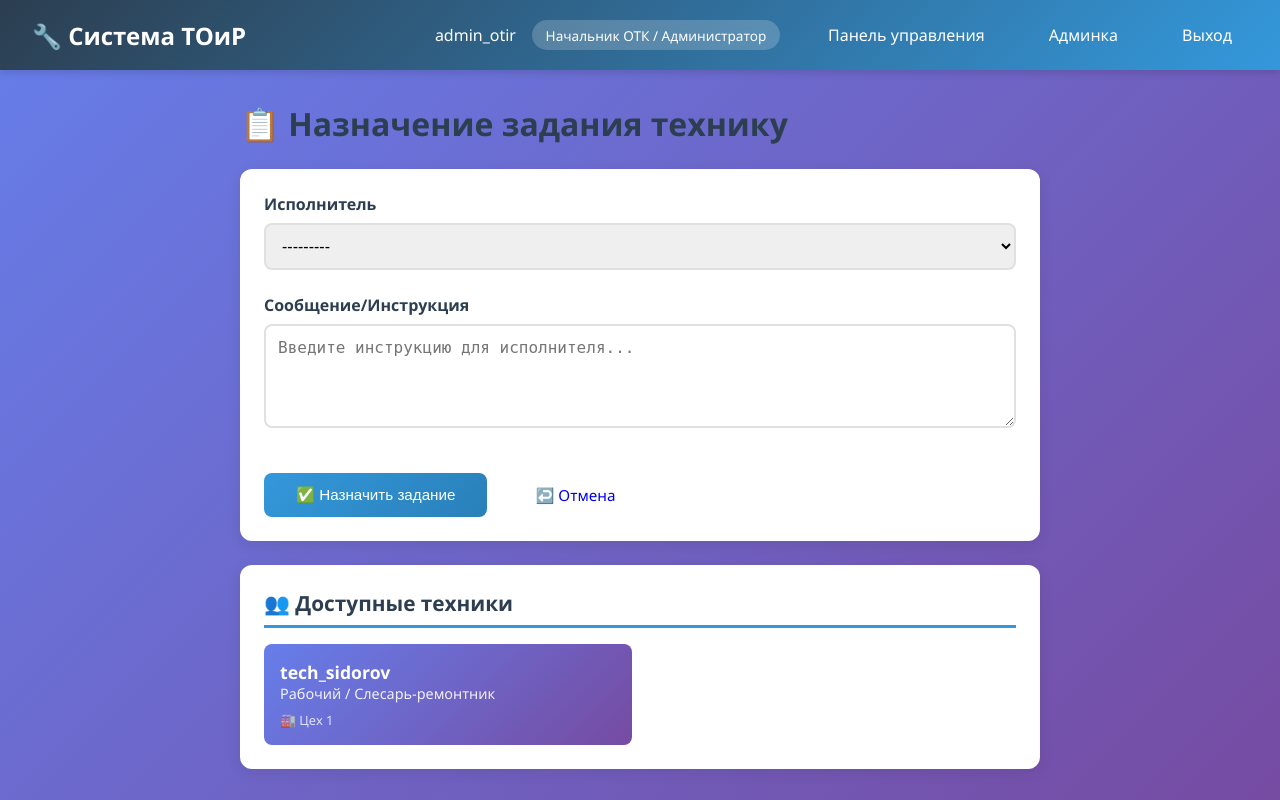
After one commit to kokochambe/prectika1, a Django app: page /workorders/admin/assign-task/ in a window 1280 px wide. The commit adds this page. Run offline with Django 5.2, Linux system fonts and the light colour scheme; a user stored in the database is signed in; data comes from the database, SQL or seed files in the repository.

Commit message:
update branch

```diff
--- /dev/null
+++ b/practica/practica123-main/templates/workorders/admin_assign.html
@@ -0,0 +1,67 @@
+{% extends 'base.html' %}
+
+{% block title %}Назначение задания технику{% endblock %}
+
+{% block content %}
+<div style="max-width: 800px; margin: 0 auto;">
+    <h1 style="margin-bottom: 1.5rem; color: #2c3e50;">📋 Назначение задания технику</h1>
+
+    <div class="card">
+        <form method="post" style="display: flex; flex-direction: column; gap: 1.5rem;">
+            {% csrf_token %}
+
+            <div>
+                <label for="{{ form.worker.id_for_label }}" style="display: block; margin-bottom: 0.5rem; font-weight: bold; color: #2c3e50;">
+                    {{ form.worker.label }}
+                </label>
+                {{ form.worker }}
+                {% if form.worker.errors %}
+                    <div style="color: #e74c3c; margin-top: 0.5rem; font-size: 0.9rem;">
+                        {{ form.worker.errors }}
+                    </div>
+                {% endif %}
+            </div>
+
+            <div>
+                <label for="{{ form.message.id_for_label }}" style="display: block; margin-bottom: 0.5rem; font-weight: bold; color: #2c3e50;">
+                    {{ form.message.label }}
+                </label>
+                {{ form.message }}
+                {% if form.message.errors %}
+                    <div style="color: #e74c3c; margin-top: 0.5rem; font-size: 0.9rem;">
+                        {{ form.message.errors }}
+                    </div>
+                {% endif %}
+            </div>
+
+            <div style="display: flex; gap: 1rem; margin-top: 1rem;">
+                <button type="submit" class="btn btn-primary" style="padding: 0.75rem 2rem;">
+                    ✅ Назначить задание
+                </button>
+                <a href="{% url 'accounts:dashboard' %}" class="btn btn-secondary" style="padding: 0.75rem 2rem;">
+                    ↩️ Отмена
+                </a>
+            </div>
+        </form>
+    </div>
+
+    <div class="card" style="margin-top: 1.5rem;">
+        <h2 style="color: #2c3e50; margin-bottom: 1rem;">👥 Доступные техники</h2>
+        <div style="display: grid; grid-template-columns: repeat(auto-fill, minmax(250px, 1fr)); gap: 1rem;">
+            {% for tech in technicians %}
+            <div style="background: linear-gradient(135deg, #667eea 0%, #764ba2 100%); padding: 1rem; border-radius: 8px; color: white;">
+                <div style="font-weight: bold; font-size: 1.1rem;">{{ tech.username }}</div>
+                <div style="opacity: 0.9; font-size: 0.9rem;">{{ tech.get_role_display }}</div>
+                {% if tech.department %}
+                <div style="opacity: 0.8; font-size: 0.8rem; margin-top: 0.5rem;">🏭 {{ tech.department }}</div>
+                {% endif %}
+            </div>
+            {% empty %}
+            <div style="grid-column: 1/-1; text-align: center; color: #999; padding: 2rem;">
+                Нет доступных техников
+            </div>
+            {% endfor %}
+        </div>
+    </div>
+</div>
+{% endblock %}
--- /dev/null
+++ b/practica/practica123-main/workorders/forms.py
@@ -0,0 +1,46 @@
+from django import forms
+from .models import TaskNotification, WorkOrder
+
+
+class AssignTaskForm(forms.Form):
+    """Форма для назначения задачи работнику"""
+    worker = forms.ModelChoiceField(
+        queryset=None,
+        label='Исполнитель',
+        widget=forms.Select(attrs={'class': 'form-control'})
+    )
+    message = forms.CharField(
+        label='Сообщение/Инструкция',
+        widget=forms.Textarea(attrs={'class': 'form-control', 'rows': 4, 'placeholder': 'Введите инструкцию для исполнителя...'}),
+        required=True
+    )
+
+    def __init__(self, *args, **kwargs):
+        super().__init__(*args, **kwargs)
+        # Фильтруем только техников
+        from accounts.models import User
+        self.fields['worker'].queryset = User.objects.filter(role='technician', is_active=True)
+        self.fields['worker'].label_from_instance = lambda obj: f"{obj.username} ({obj.get_role_display()})"
+
+
+class CreateWorkOrderForm(forms.ModelForm):
+    """Форма создания наряда-заказа с назначением исполнителя"""
+    class Meta:
+        model = WorkOrder
+        fields = ['equipment', 'order_type', 'priority', 'assigned_user', 'description']
+        widgets = {
+            'equipment': forms.Select(attrs={'class': 'form-control'}),
+            'order_type': forms.Select(attrs={'class': 'form-control'}),
+            'priority': forms.Select(attrs={'class': 'form-control'}),
+            'assigned_user': forms.Select(attrs={'class': 'form-control'}),
+            'description': forms.Textarea(attrs={'class': 'form-control', 'rows': 4}),
+        }
+
+    def __init__(self, *args, **kwargs):
+        super().__init__(*args, **kwargs)
+        # Фильтруем только техников для назначения
+        from accounts.models import User
+        self.fields['assigned_user'].queryset = User.objects.filter(role='technician', is_active=True)
+        self.fields['assigned_user'].label_from_instance = lambda obj: f"{obj.username} ({obj.get_role_display()})"
+        self.fields['assigned_user'].required = False
+        self.fields['assigned_user'].label = 'Назначить исполнителя (необязательно)'
--- a/practica/practica123-main/workorders/urls.py
+++ b/practica/practica123-main/workorders/urls.py
@@ -4,6 +4,7 @@ from . import views
 app_name = 'workorders'
 
 urlpatterns = [
+    path('admin/assign-task/', views.admin_assign_task, name='admin_assign_task'),
     path('notification/<int:notification_id>/accept/', views.accept_notification, name='accept_notification'),
     path('notification/<int:notification_id>/start/', views.start_notification, name='start_notification'),
     path('notification/<int:notification_id>/complete/', views.complete_notification, name='complete_notification'),
--- a/practica/practica123-main/workorders/views.py
+++ b/practica/practica123-main/workorders/views.py
@@ -3,6 +3,56 @@ from django.contrib.auth.decorators import login_required
 from django.contrib import messages
 from django.utils import timezone
 from .models import TaskNotification, WorkOrder
+from accounts.models import User
+from equipment.models import Equipment
+from .forms import AssignTaskForm, CreateWorkOrderForm
+
+
+@login_required
+def admin_assign_task(request):
+    """Администратор назначает задачу технику"""
+    if not request.user.is_admin:
+        messages.error(request, 'Доступ запрещён')
+        return redirect('accounts:dashboard')
+
+    if request.method == 'POST':
+        form = AssignTaskForm(request.POST)
+        if form.is_valid():
+            worker = form.cleaned_data['worker']
+            message_text = form.cleaned_data['message']
+
+            # Создаём наряд-заказ (если нужно) или используем существующий
+            # Для простоты создаём новый наряд
+            equipment = Equipment.objects.first()  # В реальном проекте нужно выбирать оборудование
+            if equipment:
+                work_order = WorkOrder.objects.create(
+                    equipment=equipment,
+                    order_type='emergency',
+                    priority=3,
+                    status='new',
+                    assigned_user=worker,
+                    created_by=request.user,
+                    description=message_text
+                )
+
+                # Создаём уведомление
+                notification = TaskNotification.objects.create(
+                    worker=worker,
+                    work_order=work_order,
+                    message=message_text,
+                    status='pending',
+                    created_by=request.user
+                )
+
+                messages.success(request, f'✅ Задание назначено пользователю {worker.username}')
+                return redirect('accounts:dashboard')
+            else:
+                messages.error(request, 'Нет доступного оборудования для создания задания')
+    else:
+        form = AssignTaskForm()
+
+    technicians = User.objects.filter(role='technician', is_active=True)
+    return render(request, 'workorders/admin_assign.html', {'form': form, 'technicians': technicians})
 
 
 @login_required
```
Also changed, not shown: practica/practica123-main/templates/dashboards/admin.html (+7 -0 lines), practica/practica123-main/workorders/admin.py (+11 -1 lines), 1 other file.
